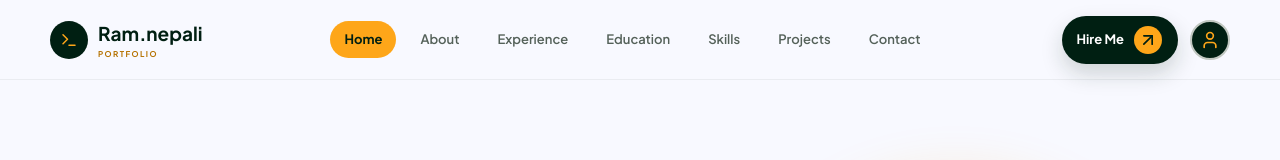
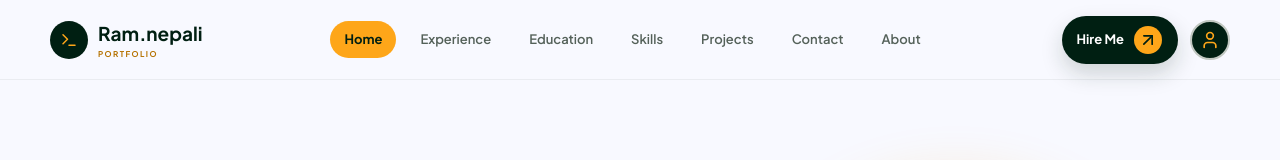
Before and after one commit to RamNP/Ram_Nepali_Portfolio, a React (Vite) app: page / in a window 1280 px wide. Shown: the top 160 px of the page. Built offline with nearby package versions, Linux system fonts and the light colour scheme.

Commit message:
Reorder navigation items: move "About" to the end of the navigation menu

```diff
--- a/src/components/Home.jsx
+++ b/src/components/Home.jsx
@@ -32,12 +32,13 @@ import {
 
 const navItems = [
   ["Home", "top"],
-  ["About", "about"],
   ["Experience", "experience"],
   ["Education", "education"],
   ["Skills", "skills"],
   ["Projects", "projects"],
   ["Contact", "contact"],
+  ["About", "about"],
+
 ];
 
 const experience = [
```
